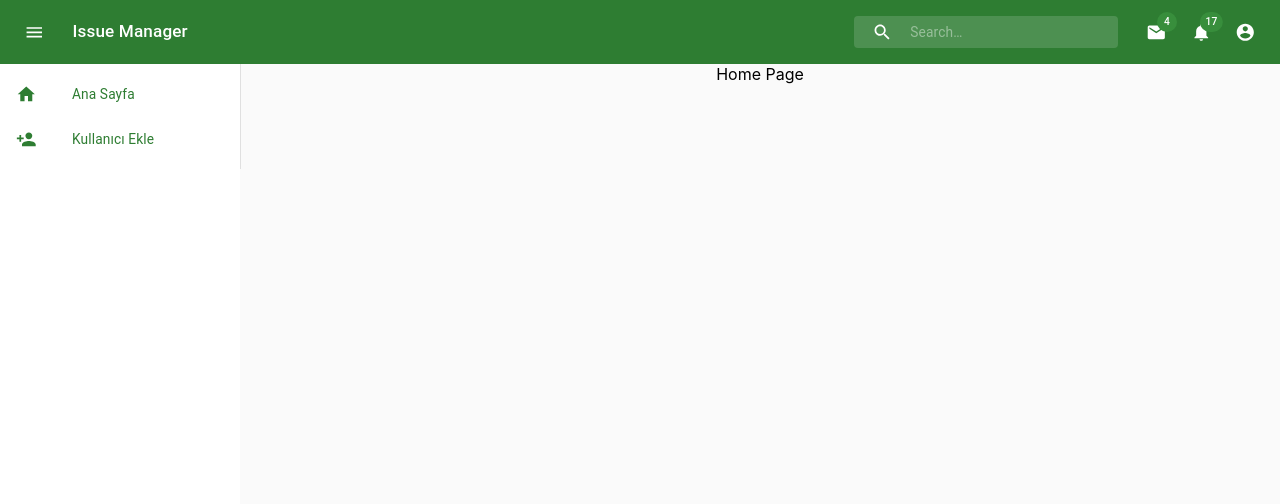
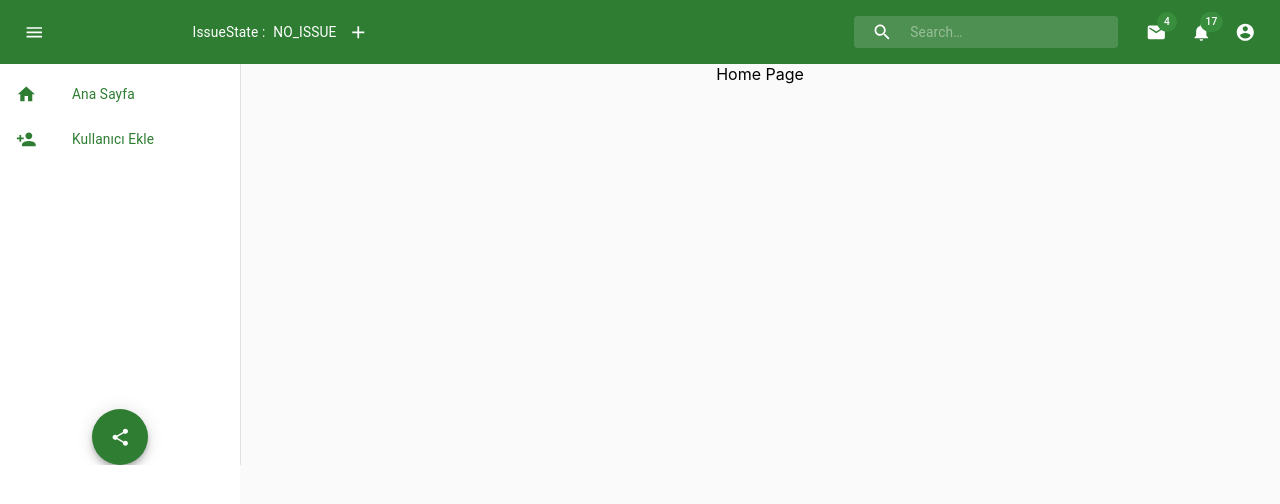
Before and after one commit to mehmetak78/issuemanager_OLD, a React (Create React App) app: page / in a window 1280 px wide. Shown: the top 504 px of the page. Built offline with nearby package versions, Linux system fonts and the light colour scheme.

Commit message:
After Top Menu Icons

```diff
--- a/package.json
+++ b/package.json
@@ -5,6 +5,7 @@
   "dependencies": {
     "@material-ui/core": "^4.5.2",
     "@material-ui/icons": "^4.5.1",
+    "@material-ui/lab": "^4.0.0-alpha.30",
     "clsx": "^1.0.4",
     "react": "^16.11.0",
     "react-dom": "^16.11.0",
--- /dev/null
+++ b/src/components/components/SpeedDialMAK.js
@@ -0,0 +1,92 @@
+import React from 'react';
+import {makeStyles} from '@material-ui/core/styles';
+
+import SpeedDial from '@material-ui/lab/SpeedDial';
+import SpeedDialIcon from '@material-ui/lab/SpeedDialIcon';
+import SpeedDialAction from '@material-ui/lab/SpeedDialAction';
+import FileCopyIcon from '@material-ui/icons/FileCopyOutlined';
+import SaveIcon from '@material-ui/icons/Save';
+import PrintIcon from '@material-ui/icons/Print';
+import ShareIcon from '@material-ui/icons/Share';
+import FavoriteIcon from '@material-ui/icons/Favorite';
+
+const useStyles = makeStyles(theme => ({
+    root: {
+        transform: 'translateZ(0px)',
+
+    },
+
+    speedDial: {
+        position: 'relative',
+    //    marginTop: "40px",
+        '&.MuiSpeedDial-directionUp, &.MuiSpeedDial-directionLeft': {
+
+        },
+        '&.MuiSpeedDial-directionDown, &.MuiSpeedDial-directionRight': {
+
+        },
+    },
+}));
+
+
+const actions = [
+    {icon: <FileCopyIcon/>, name: 'Copy'},
+    {icon: <SaveIcon/>, name: 'Save'},
+    {icon: <ShareIcon/>, name: 'Share'},
+    {icon: <FavoriteIcon/>, name: 'Like'},
+];
+export default function SpeedDialMAK() {
+    const classes = useStyles();
+    const [open, setOpen] = React.useState(false);
+
+
+    const handleSubButtonClick  = (name) => {
+        switch(name) {
+            case "Copy": console.log("Copy Clicked"); break;
+            case "Save": console.log("Save Clicked"); break;
+            case "Share": console.log("Share Clicked"); break;
+            case "Like": console.log("Like Clicked"); break;
+            default:console.log("Wrong Button Clicked");
+        }
+        handleClose();
+    };
+
+    const handleClose = () => {
+        setOpen(false);
+    };
+
+    const handleOpen = () => {
+        setOpen(true);
+    };
+
+    const handleClick = () => {
+        console.log("Main Clicked")
+    };
+
+    return (
+        <div className={classes.root}>
+            <SpeedDial
+                ariaLabel="SpeedDial example"
+                className={classes.speedDial}
+
+                icon={<ShareIcon/>}
+                onClose={handleClose}
+                onOpen={handleOpen}
+                onClick={handleClick}
+                open={open}
+                direction="up"
+            >
+                {actions.map(action => (
+                    <SpeedDialAction
+                        title="Actions"
+                        key={action.name}
+                        icon={action.icon}
+                        tooltipTitle={action.name}
+                        onClick={() => handleSubButtonClick(action.name)}
+                    />
+                ))}
+            </SpeedDial>
+
+        </div>
+    );
+}
--- a/src/components/layout/LeftMenu.js
+++ b/src/components/layout/LeftMenu.js
@@ -15,13 +15,31 @@ import IconPersonAdd from '@material-ui/icons/PersonAdd';
 
 import {connect} from "react-redux";
 import {NavLink} from "react-router-dom";
+import SpeedDialMAK from "../components/SpeedDialMAK";
+
+import Fab from '@material-ui/core/Fab';
+import AddIcon from '@material-ui/icons/Add';
+import EditIcon from '@material-ui/icons/Edit';
+import SaveIcon from '@material-ui/icons/Save';
 
 const drawerWidth = 240;
 
 const useStyles = makeStyles(theme => ({
     root: {
-     //   marginTop: "10px",
+        //   marginTop: "10px",
 
+    },
+
+    buttonContainer: {
+        display: "flex",
+        flexDirection: "column",
+        alignItems: "center"
+    },
+    fab: {
+        margin: theme.spacing(1),
+    },
+    extendedIcon: {
+        marginRight: theme.spacing(1),
     },
     navlink: {
         textDecoration: "none",
@@ -79,6 +97,16 @@ const LeftMenu = props => {
         }
     }, [leftMenuCollapsed]);
 
+    const handleAddClick = () => {
+        console.log("Add Button Clicked")
+    };
+    const handleEditClick = () => {
+        console.log("Edit Button Clicked")
+    };
+    const handleSaveClick = () => {
+        console.log("Save Button Clicked")
+    };
+
     return (
         <div className={classes.root}>
             <Drawer
@@ -96,20 +124,24 @@ const LeftMenu = props => {
                 open={open}
             >
                 <List>
-                    <NavLink to="/home" className={classes.navlink}  >
+                    <NavLink to="/home" className={classes.navlink}>
                         <ListItem button key={"FirstPage"} name={"FirstPage"}>
                             <ListItemIcon><IconHome color="primary"/></ListItemIcon>
                             <ListItemText primary="Ana Sayfa"/>
                         </ListItem>
                     </NavLink>
 
-                    <NavLink to="/addUser"  className={classes.navlink}>
+                    <NavLink to="/addUser" className={classes.navlink}>
                         <ListItem button key={"SecondPage"}>
                             <ListItemIcon><IconPersonAdd color="primary"/></ListItemIcon>
                             <ListItemText primary="Kullanıcı Ekle"/>
                         </ListItem>
                     </NavLink>
+
                 </List>
+                <div className={classes.buttonContainer}>
+                    <SpeedDialMAK/>
+                </div>
             </Drawer>
         </div>
     );
--- a/src/components/layout/TopMenu.js
+++ b/src/components/layout/TopMenu.js
@@ -1,4 +1,4 @@
-import React from 'react';
+import React, {Fragment, useState, useRef} from 'react';
 import {fade, makeStyles} from '@material-ui/core/styles';
 import AppBar from '@material-ui/core/AppBar';
 import Toolbar from '@material-ui/core/Toolbar';
@@ -10,6 +10,10 @@ import MenuItem from '@material-ui/core/MenuItem';
 import Menu from '@material-ui/core/Menu';
 import MenuIcon from '@material-ui/icons/Menu';
 import SearchIcon from '@material-ui/icons/Search';
+import AddIcon from '@material-ui/icons/Add';
+import EditIcon from '@material-ui/icons/Edit';
+import SaveIcon from '@material-ui/icons/Save';
+import CancelIcon from '@material-ui/icons/Cancel';
 import AccountCircle from '@material-ui/icons/AccountCircle';
 import MailIcon from '@material-ui/icons/Mail';
 import NotificationsIcon from '@material-ui/icons/Notifications';
@@ -26,6 +30,10 @@ const useStyles = makeStyles(theme => ({
     },
     menuButton: {
         marginRight: theme.spacing(2),
+    },
+    actionsText: {
+        paddingLeft: theme.spacing(15),
+        paddingRight: theme.spacing(1),
     },
     title: {
         display: 'none',
@@ -90,6 +98,98 @@ const TopMenu = props => {
 
     const isMenuOpen = Boolean(anchorEl);
     const isMobileMenuOpen = Boolean(mobileMoreAnchorEl);
+
+    const [issueState, setIssueState] = useState("NO_ISSUE");
+    const [searchEnabled, setSearchEnabled] = useState(true);
+
+
+    const searchText = useRef('');
+
+    const handleAddIssue = (e) => {
+        e.preventDefault();
+        setIssueState("INSERTING_ISSUE");
+        setSearchEnabled(false);
+    };
+    const handleEditIssue = (e) => {
+        e.preventDefault();
+        setIssueState("EDITING_ISSUE");
+        setSearchEnabled(false);
+    };
+    const handleSaveIssue = (e) => {
+        e.preventDefault();
+        setIssueState("FOUND_ISSUE");
+        console.log(searchText.current.value);
+        setSearchEnabled(true);
+    };
+    const handleCancelAddIssue = (e) => {
+        e.preventDefault();
+        setIssueState("NO_ISSUE");
+        setSearchEnabled(true);
+    };
+    const handleCancelEditIssue = (e) => {
+        e.preventDefault();
+        setIssueState("FOUND_ISSUE");
+        setSearchEnabled(true);
+    };
+
+    const handleSearchChange = (e) => {
+        e.preventDefault();
+        setIssueState("FOUND_ISSUE");
+        setSearchEnabled(true);
+    };
+
+
+    const insertButtons = () => {
+        // eslint-disable-next-line default-case
+        switch (issueState) {
+            case "NO_ISSUE":
+                return (
+                    <Fragment>
+                        <Typography>{issueState}</Typography>
+                        <IconButton color="inherit" onClick={handleAddIssue}>
+                            <AddIcon/>
+                        </IconButton>
+                    </Fragment>
+                );
+            case "FOUND_ISSUE":
+                return (
+                    <Fragment>
+                        <Typography>{issueState}</Typography>
+                        <IconButton color="inherit" onClick={handleAddIssue}>
+                            <AddIcon/>
+                        </IconButton>
+                        <IconButton color="inherit" onClick={handleEditIssue}>
+                            <EditIcon/>
+                        </IconButton>
+                    </Fragment>
+                );
+            case "INSERTING_ISSUE":
+                return (
+                    <Fragment>
+                        <Typography>{issueState}</Typography>
+                        <IconButton color="inherit" onClick={handleSaveIssue}>
+                            <SaveIcon/>
+                        </IconButton>
+                        <IconButton color="inherit" onClick={handleCancelAddIssue}>
+                            <CancelIcon/>
+                        </IconButton>
+                    </Fragment>
+                );
+            case "EDITING_ISSUE":
+                return (
+                    <Fragment>
+                        <Typography>{issueState}</Typography>
+                        <IconButton color="inherit" onClick={handleSaveIssue}>
+                            <SaveIcon/>
+                        </IconButton>
+                        <IconButton color="inherit" onClick={handleCancelEditIssue}>
+                            <CancelIcon/>
+                        </IconButton>
+                    </Fragment>
+                );
+        }
+    };
+
 
     const handleProfileMenuOpen = event => {
         setAnchorEl(event.currentTarget);
@@ -179,21 +279,26 @@ const TopMenu = props => {
                         <MenuIcon/>
 
                     </IconButton>
-                    <Typography className={classes.title} variant="h6" noWrap>
-                        Issue Manager
+                    <Typography variant={"body1"} className={classes.actionsText}>
+                        IssueState :
                     </Typography>
+                    {insertButtons()}
+
                     <div className={classes.grow}/>
-                    <div className={classes.search}>
+                    <div className={classes.search} >
                         <div className={classes.searchIcon}>
-                            <SearchIcon/>
+                            <SearchIcon />
                         </div>
                         <InputBase
+                            onChange={handleSearchChange}
                             placeholder="Search…"
+                            disabled={!searchEnabled}
                             classes={{
                                 root: classes.inputRoot,
                                 input: classes.inputInput,
                             }}
                             inputProps={{'aria-label': 'search'}}
+                            inputRef={searchText}
                         />
                     </div>
 
```
Also changed, not shown: 1 other file (tests, documents, lock files or other folders).
